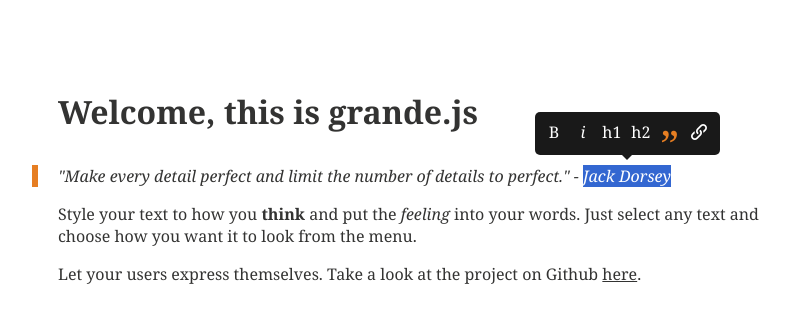
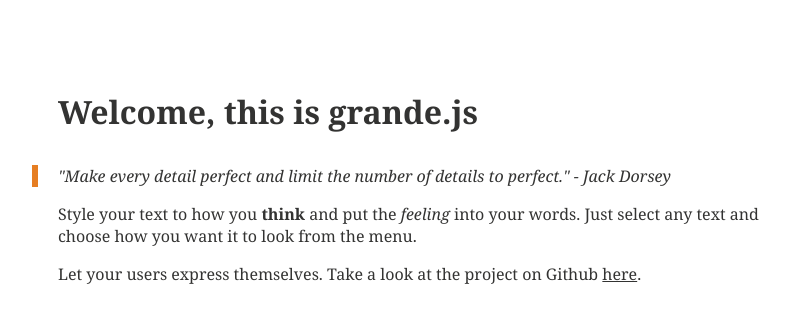
Before and after one commit to mduvall/grande.js, a plain HTML site: page index.html in a window 1280 px wide. Shown: the whole page, without its empty margins (215-1005 px from the left). Drawn offline with Linux system fonts and the light colour scheme; files whose address does not match are found by name.

Commit message:
Remove demo for now due to FF

```diff
--- a/index.html
+++ b/index.html
@@ -40,14 +40,6 @@
     <script type="text/javascript" src="js/grande.js"></script>
     <script type="text/javascript">
       grande.bind();
-      setTimeout(function() {
-        var selection = window.getSelection(),
-            range = document.createRange(),
-            headerNode = document.querySelectorAll('span.jack')[0].firstChild;
-        range.selectNode(headerNode);
-        selection.addRange(range);
-        grande.select();
-      }, 1000);
     </script>
   </body>
 </html>
```
